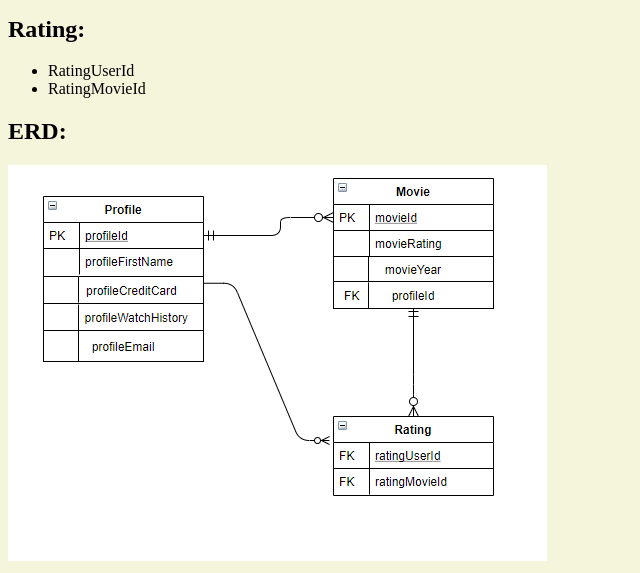
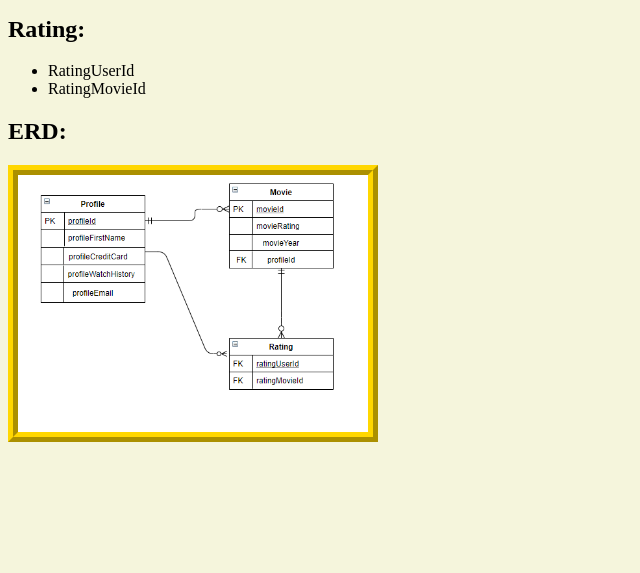
Before and after one commit to jmashke4/data-design, a PHP site: page /conceptual-model.php in a window 1280 px wide. Shown: the part 396-969 px from the top of the page, without its empty margins (0-640 px from the left). After the commit the page ends 838 px from the top, so only its background shows below. Run offline with PHP 8.4, Linux system fonts and the light colour scheme.

Commit message:
added border to erd image

```diff
--- a/epic/styles.css
+++ b/epic/styles.css
@@ -5,3 +5,7 @@
 body {
 	background-color: beige;
 }
+.erd {
+	border: 10px ridge gold;
+	width: 350px;
+}
```
